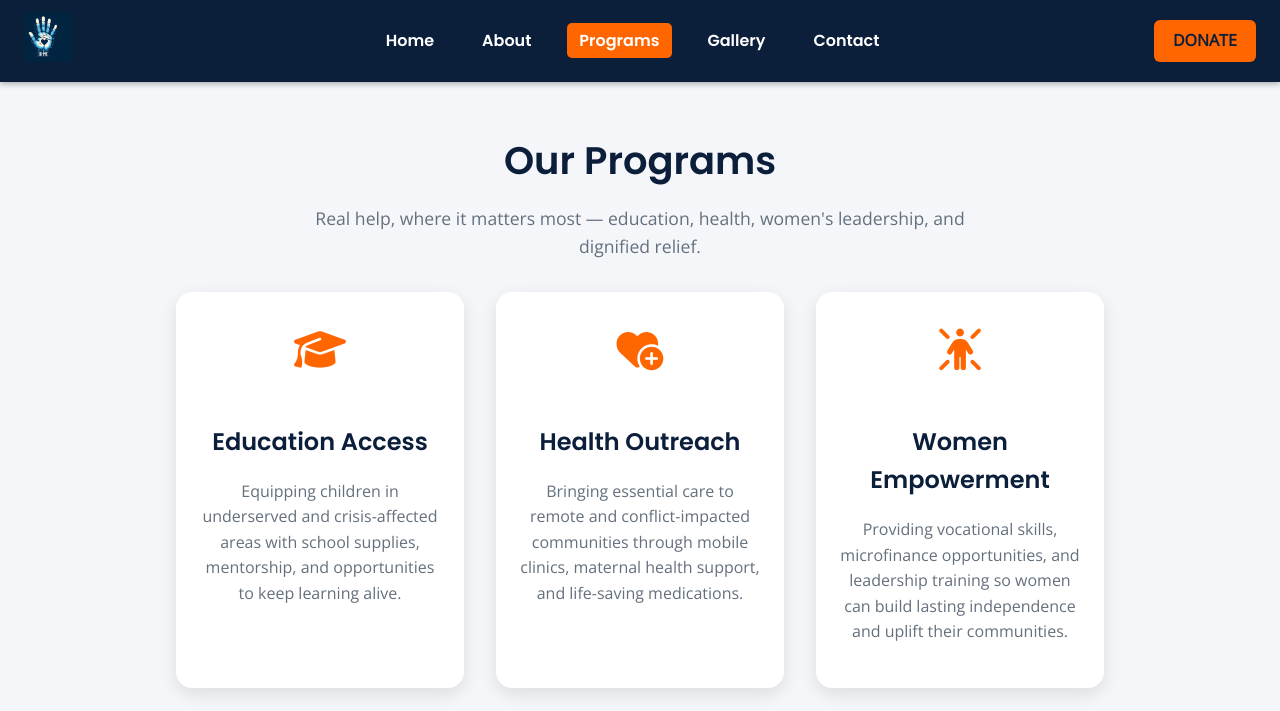
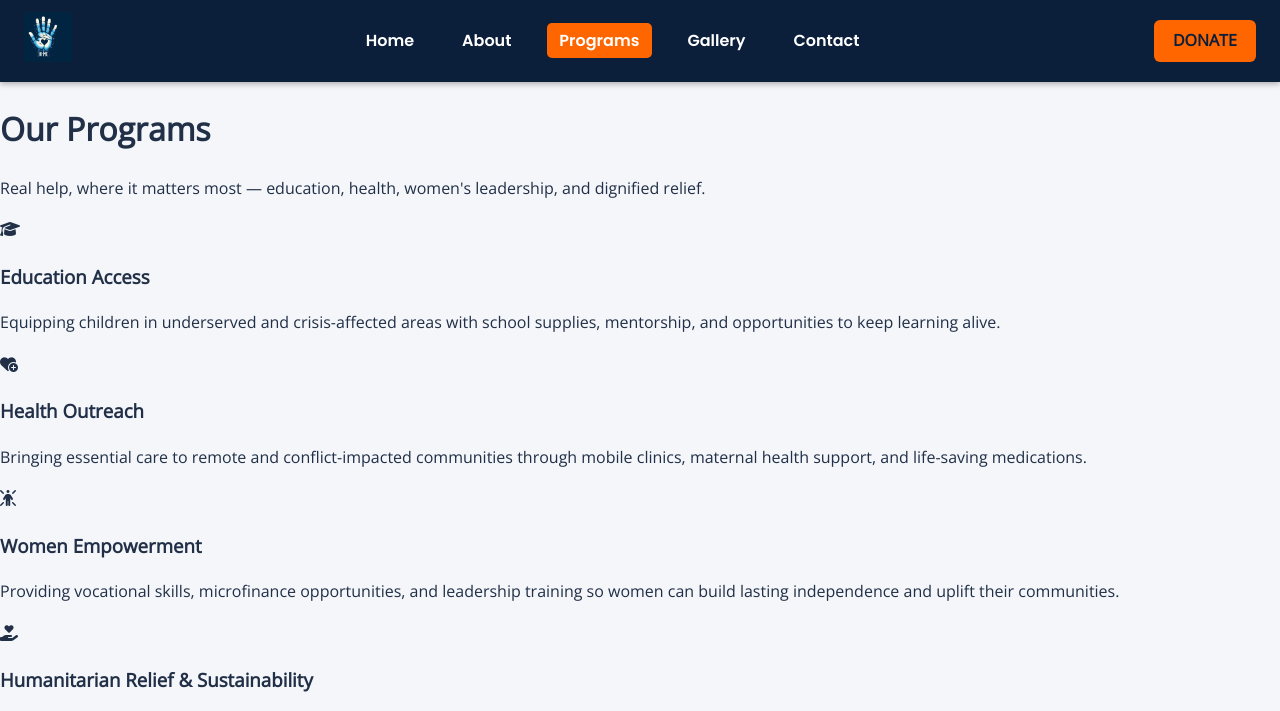
Before and after one commit to tewodros-tech/Final, a plain HTML site: page programs.html in a window 1280 px wide. Shown: the top 711 px of the page. Drawn offline with nearby package versions, Linux system fonts and the light colour scheme.

Commit message:
Update style.css

```diff
--- a/style.css
+++ b/style.css
@@ -19,8 +19,6 @@ body {
   background: var(--light-bg);
   color: var(--text-primary);
   line-height: 1.6;
-  -webkit-font-smoothing: antialiased;
-  -moz-osx-font-smoothing: grayscale;
 }
 
 /* Navbar */
@@ -41,10 +39,34 @@ body {
   width: auto;
 }
 
+.menu-toggle {
+  font-size: 1.8rem;
+  background: none;
+  border: none;
+  color: var(--white);
+  cursor: pointer;
+  display: block;
+  z-index: 101;
+}
+
 .nav-links {
   list-style: none;
+  display: none;
+  flex-direction: column;
+  background: var(--primary-dark);
+  position: absolute;
+  top: 100%;
+  left: 0;
+  right: 0;
+  padding: 1rem 1.5rem;
+}
+
+.nav-links.show {
   display: flex;
-  gap: 1.4rem;
+}
+
+.nav-links li {
+  margin: 0.6rem 0;
 }
 
 .nav-links a {
@@ -67,16 +89,32 @@ body {
   color: var(--primary-dark);
   font-weight: 700;
   padding: 0.5rem 1.2rem;
-  border: none;
   border-radius: 6px;
-  cursor: pointer;
-  transition: background 0.3s ease;
   text-decoration: none;
   display: inline-block;
 }
 
 .donate-btn:hover {
   background: #e65c00;
+}
+
+@media (min-width: 768px) {
+  .menu-toggle {
+    display: none;
+  }
+
+  .nav-links {
+    display: flex;
+    flex-direction: row;
+    position: static;
+    background: none;
+    padding: 0;
+    gap: 1.4rem;
+  }
+
+  .nav-links li {
+    margin: 0;
+  }
 }
 
 /* Hero */
@@ -87,10 +125,8 @@ body {
   align-items: center;
   justify-content: center;
   height: 90vh;
-  max-height: 720px;
-  padding: 0 1.25rem;
   background:
-    linear-gradient(to bottom, rgba(11, 30, 58, 0.7) 0%, rgba(11, 30, 58, 0.85) 100%),
+    linear-gradient(to bottom, rgba(11, 30, 58, 0.7), rgba(11, 30, 58, 0.85)),
     url('Image1.jpg') center/cover no-repeat;
   color: var(--white);
   text-align: center;
@@ -100,8 +136,6 @@ body {
 .hero h1 {
   font-size: clamp(2rem, 5vw, 3.5rem);
   margin-bottom: 1rem;
-  letter-spacing: 1.3px;
-  font-weight: 700;
   text-shadow: 0 2px 8px rgba(0, 0, 0, 0.7);
 }
 
@@ -117,9 +151,7 @@ body {
   padding: 0.8rem 2rem;
   background: var(--accent);
   color: var(--primary-dark);
-  border: none;
   border-radius: 50px;
-  cursor: pointer;
   text-decoration: none;
   box-shadow: 0 4px 8px rgba(255, 102, 0, 0.6);
   transition: background 0.3s ease;
@@ -129,108 +161,36 @@ body {
   background: #e65c00;
 }
 
-/* Section: About and Programs */
-.about-section,
-.programs-section {
-  max-width: 960px;
-  margin: 3rem auto;
-  padding: 0 1rem;
+/* Gallery Grid */
+.gallery-grid {
+  display: grid;
+  grid-template-columns: repeat(auto-fit, minmax(280px, 1fr));
+  gap: 1.5rem;
+  margin-top: 2rem;
 }
 
-.about-section h1,
-.programs-section h1 {
-  font-family: 'Poppins', sans-serif;
-  font-weight: 700;
-  font-size: 2.4rem;
-  margin-bottom: 0.8rem;
-  color: var(--primary-dark);
-  text-align: center;
-}
-
-.about-section h2 {
-  font-family: 'Poppins', sans-serif;
-  margin-top: 2.5rem;
-  margin-bottom: 1rem;
-  color: var(--primary-dark);
-}
-
-.about-section p,
-.programs-section p {
-  font-size: 1.1rem;
-  color: var(--text-muted);
-  max-width: 700px;
-  margin: 0.3rem auto 1.2rem;
-  text-align: center;
-}
-
-.about-section ul {
-  max-width: 400px;
-  margin: 0 auto;
-  list-style-type: none;
-  padding-left: 0;
-  font-size: 1.2rem;
-  color: var(--accent);
-}
-
-.about-section ul li {
-  margin: 0.6rem 0;
-}
-
-/* Programs cards */
-.program-cards {
-  display: flex;
-  flex-wrap: wrap;
-  gap: 2rem;
-  margin-top: 2rem;
-  justify-content: center;
-}
-
-.program-card {
-  background: var(--white);
-  padding: 1.5rem;
-  border-radius: 16px;
-  box-shadow: 0 6px 18px rgba(0, 0, 0, 0.1);
-  max-width: 320px;
-  flex: 1 1 280px;
-  display: flex;
-  flex-direction: column;
-  align-items: center;
+.gallery-grid img {
+  width: 100%;
+  height: auto;
+  border-radius: 12px;
+  box-shadow: 0 4px 12px rgba(0, 0, 0, 0.1);
   transition: transform 0.3s ease;
 }
 
-.program-card:hover {
-  transform: translateY(-8px);
-  box-shadow: 0 12px 30px rgba(0, 0, 0, 0.15);
+.gallery-grid img:hover {
+  transform: scale(1.03);
 }
 
-.program-card .icon {
-  font-size: 2.6rem;
-  color: var(--accent);
-  margin-bottom: 1rem;
+/* Footer */
+.footer {
+  background: var(--primary-dark);
+  color: var(--white);
+  text-align: center;
+  padding: 1.5rem 1rem;
 }
 
-.program-card h3 {
-  font-family: 'Poppins', sans-serif;
-  margin-bottom: 0.8rem;
-  color: var(--primary-dark);
-  font-size: 1.5rem;
-  text-align: center;
+.social-icons a {
+  color: var(--white);
+  margin: 0 0.5rem;
+  font-size: 1.2rem;
 }
-
-.program-card p {
-  color: var(--text-muted);
-  font-size: 1rem;
-  text-align: center;
-}
-
-/* Gallery */
-.gallery {
-  max-width: 960px;
-  margin: 3rem auto;
-  padding: 0 1rem;
-  text-align: center;
-}
-
-.gallery h1 {
-  font-family: 'Poppins', sans-serif;
-  font-weight:
```
